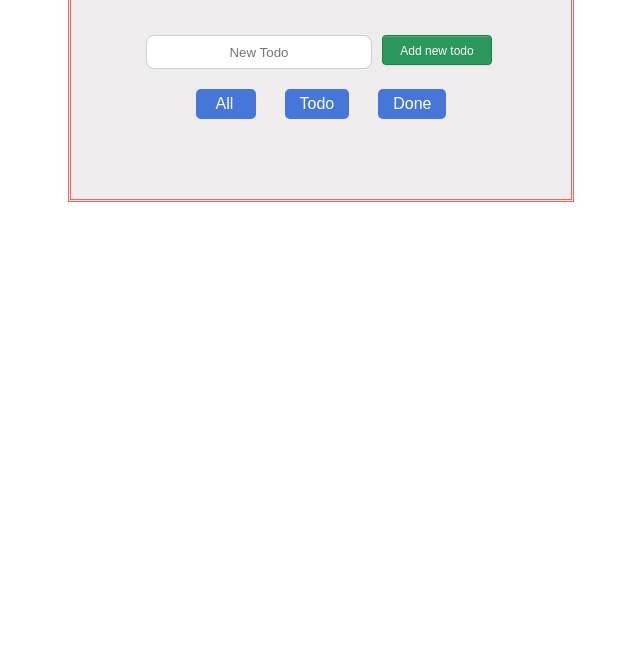
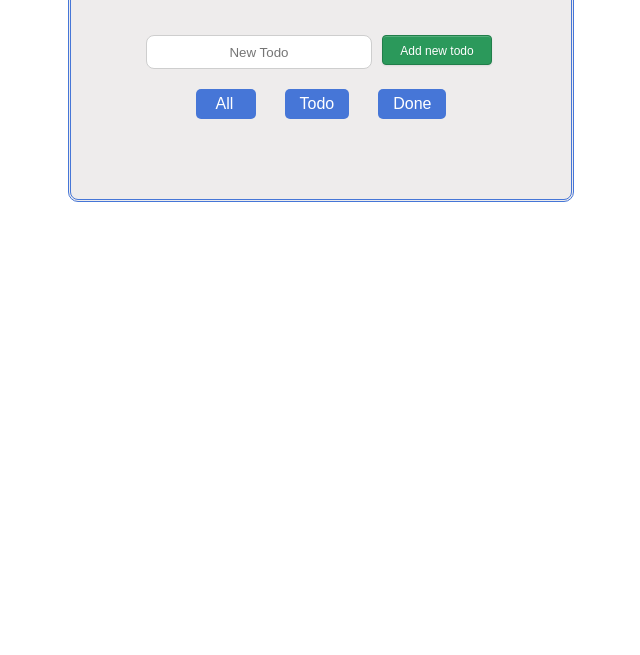
Before and after one commit to kn1feR26rus/Todo_List, a plain HTML site: page pages/index.html in a window 1280 px wide. Shown: the part 145-800 px from the top of the page, without its empty margins (319-959 px from the left). Drawn offline with nearby package versions, Linux system fonts and the light colour scheme; no server answers.

Commit message:
border style

```diff
--- a/pages/index.css
+++ b/pages/index.css
@@ -7,7 +7,8 @@
     margin-bottom: 50px;
     justify-content: center;
     align-items: center;
-    border: 3px double #f86358;
+    border: 3px double #4676D7;
+    border-radius: 10px;
     padding-bottom: 50px;
     padding-top: 50px;
     background-color: rgb(238, 236, 236);
```
